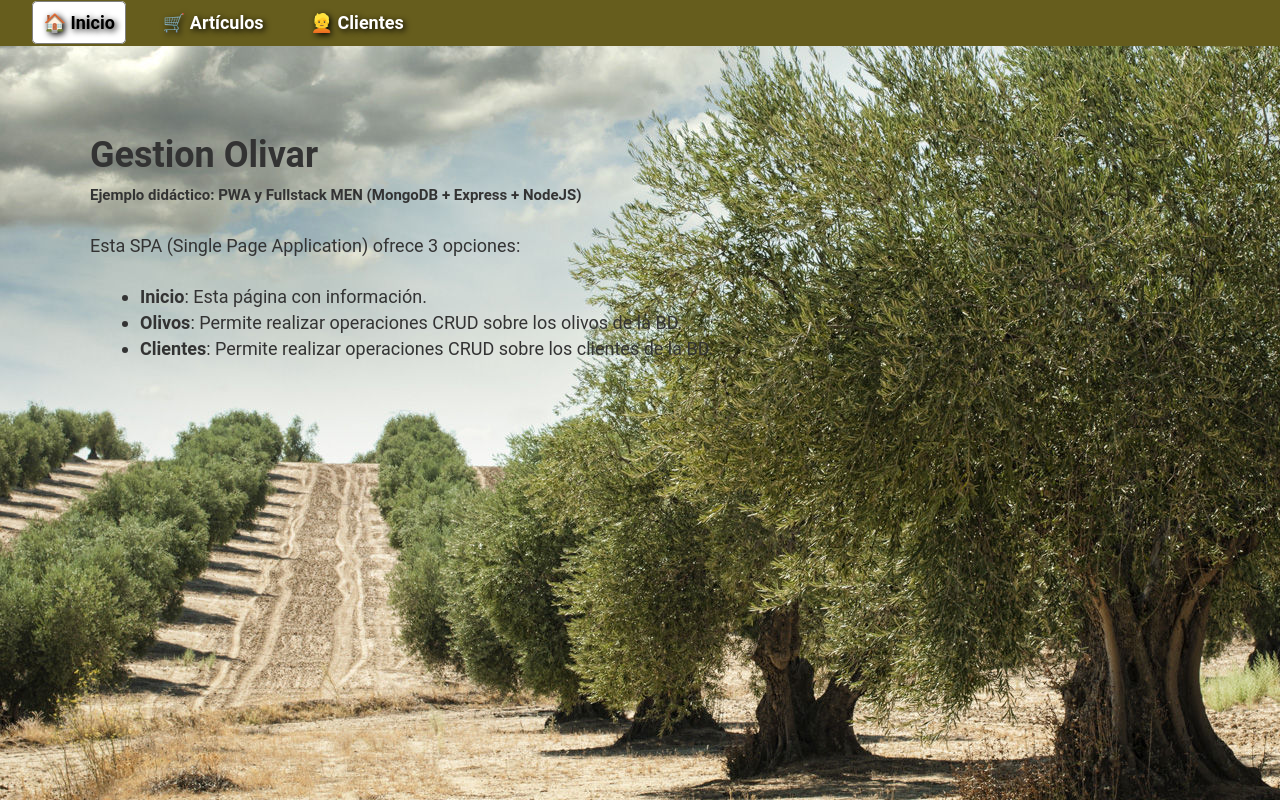
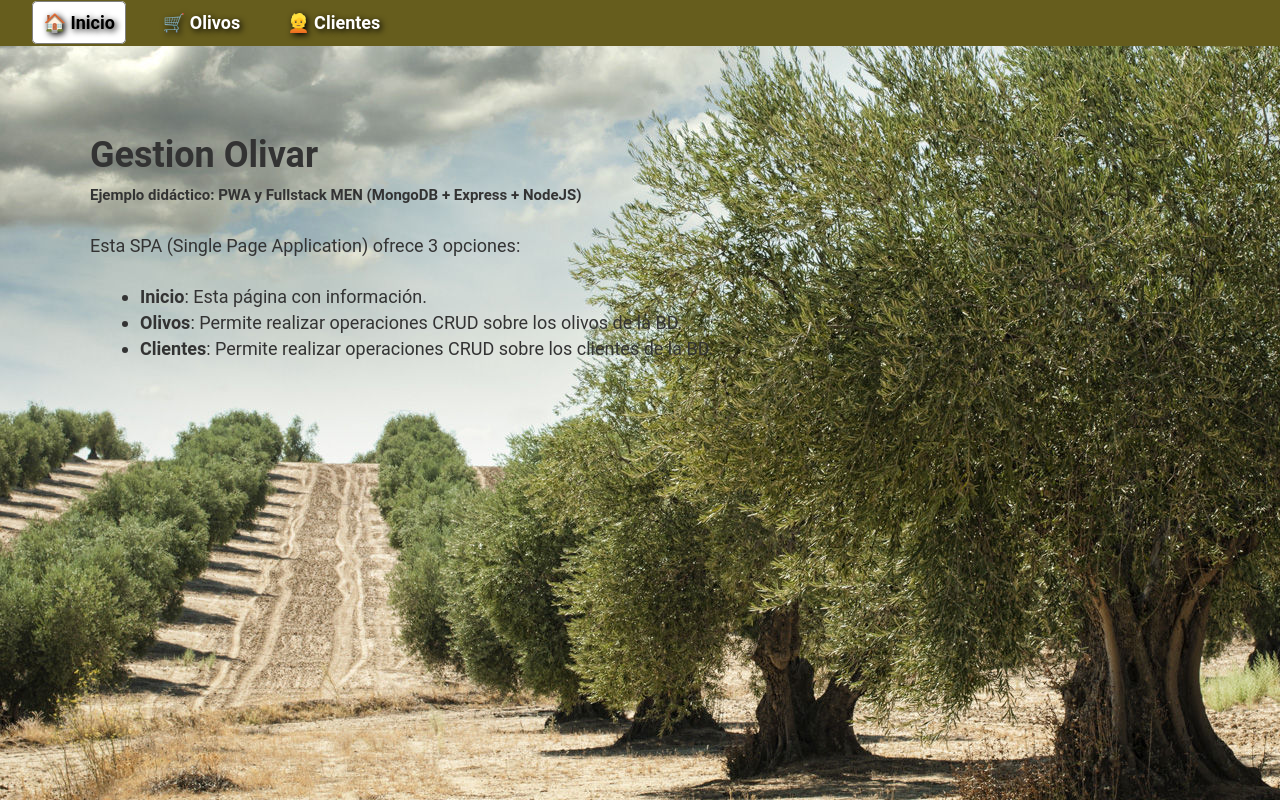
Before and after one commit to raom30/gestion-olivar, a website: page public/index.html in a window 1280 px wide. Drawn offline with Linux system fonts and the light colour scheme.

Commit message:
Cambios Título Menú

```diff
--- a/public/style.css
+++ b/public/style.css
@@ -195,7 +195,7 @@ label#menu-inicio-label > span::after {
 }
 
 label#menu-articulos-label > span::after {
-  content: " Artículos";
+  content: " Olivos";
 }
 
 label#menu-clientes-label > span::after {
```
